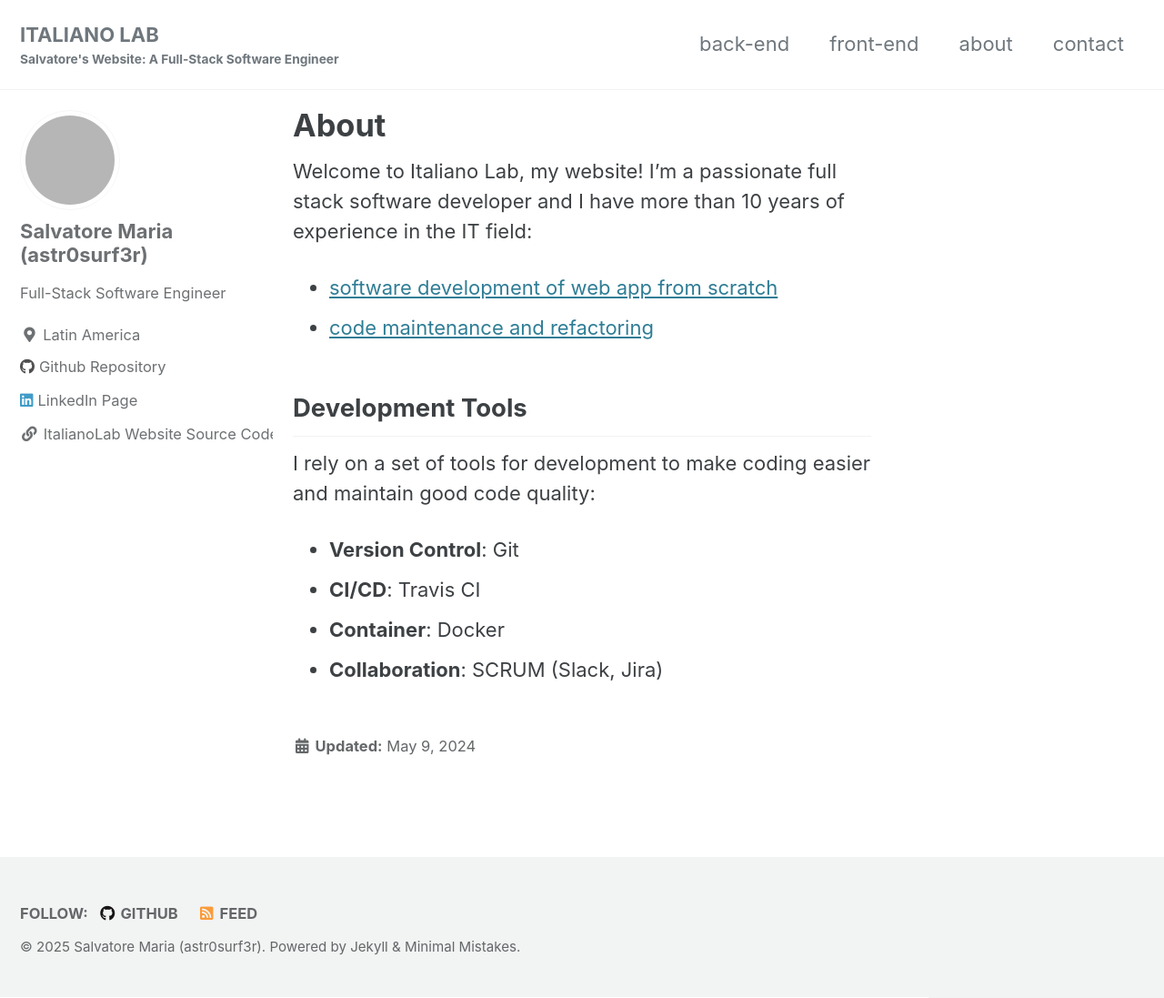
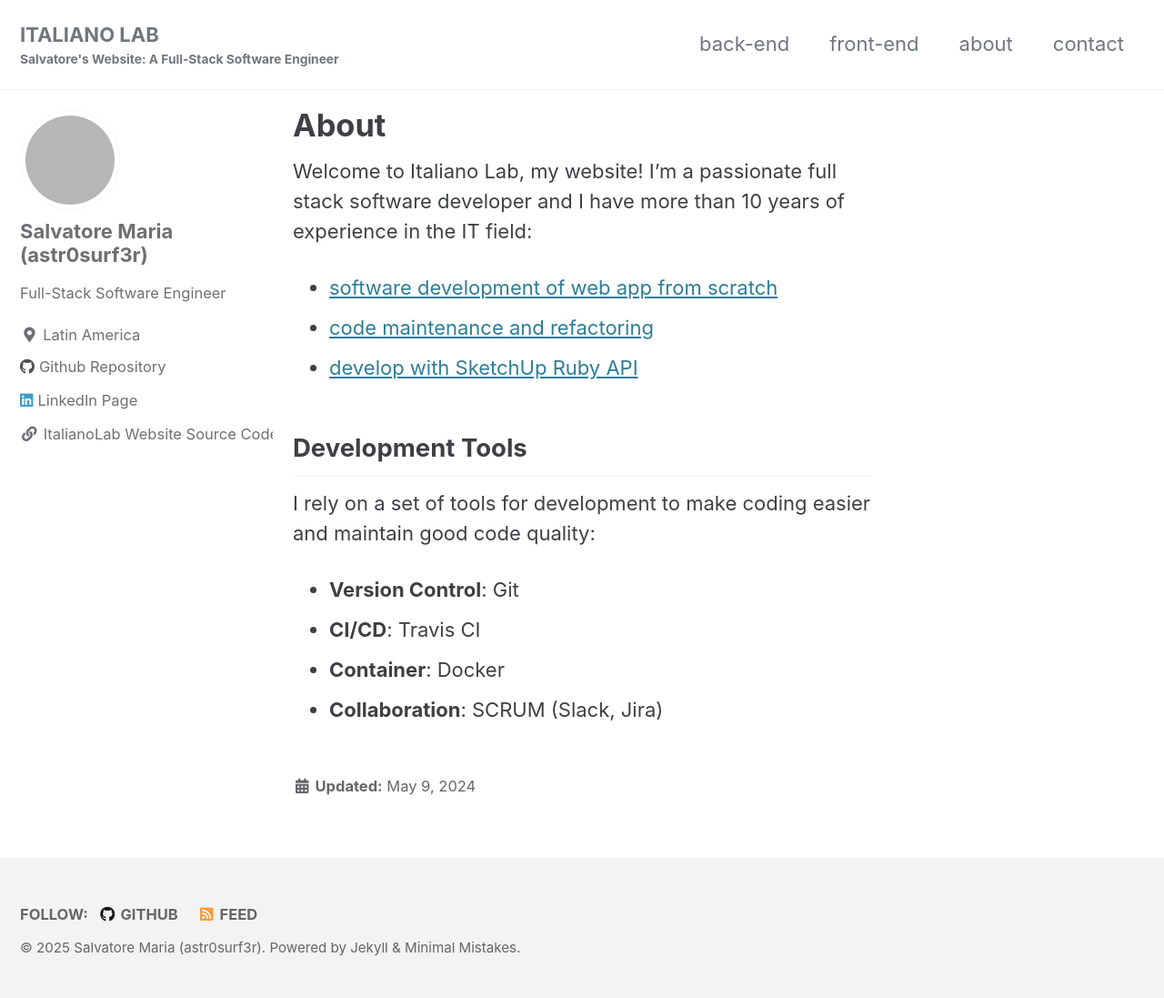
Before and after one commit to Astr0surf3r/italianolab, a Jekyll site: the page built from _pages/about.md, in a window 1280 px wide and 1097 px high. Shown: the whole window at 91% size. Built offline with Jekyll 4.4.1, drawn with Linux system fonts in a browser that asks for light colours; cached includes are drawn as plain includes; grey boxes are pictures that could not be loaded.

Commit message:
Change about page

```diff
--- a/_pages/about.md
+++ b/_pages/about.md
@@ -10,8 +10,9 @@ author_profile: true
 
 Welcome to Italiano Lab, my website! I'm a passionate full stack software developer and I have more than 10 years of experience in the IT field:
 
-- [software development of web app from scratch](/back-end/)
-- [code maintenance and refactoring](/front-end/)
+- [software development of web app from scratch](/about/)
+- [code maintenance and refactoring](/about/)
+- [develop with SketchUp Ruby API](/sketchup-ruby-api/)
 
 ## Development Tools
 
```
